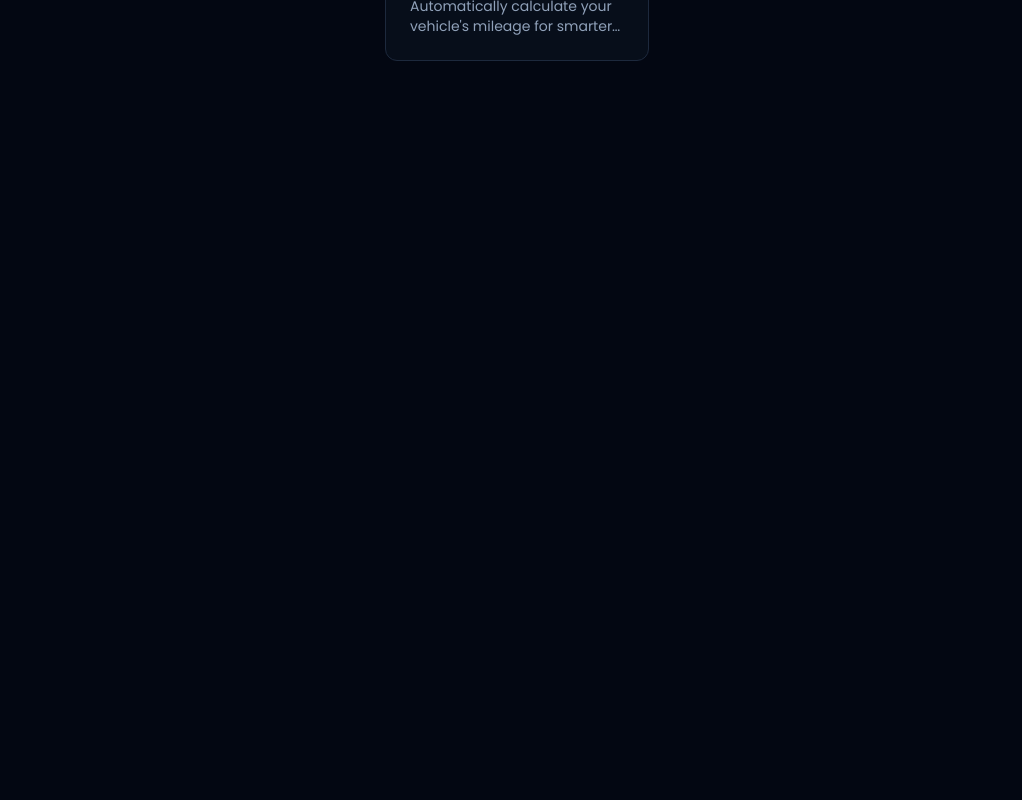
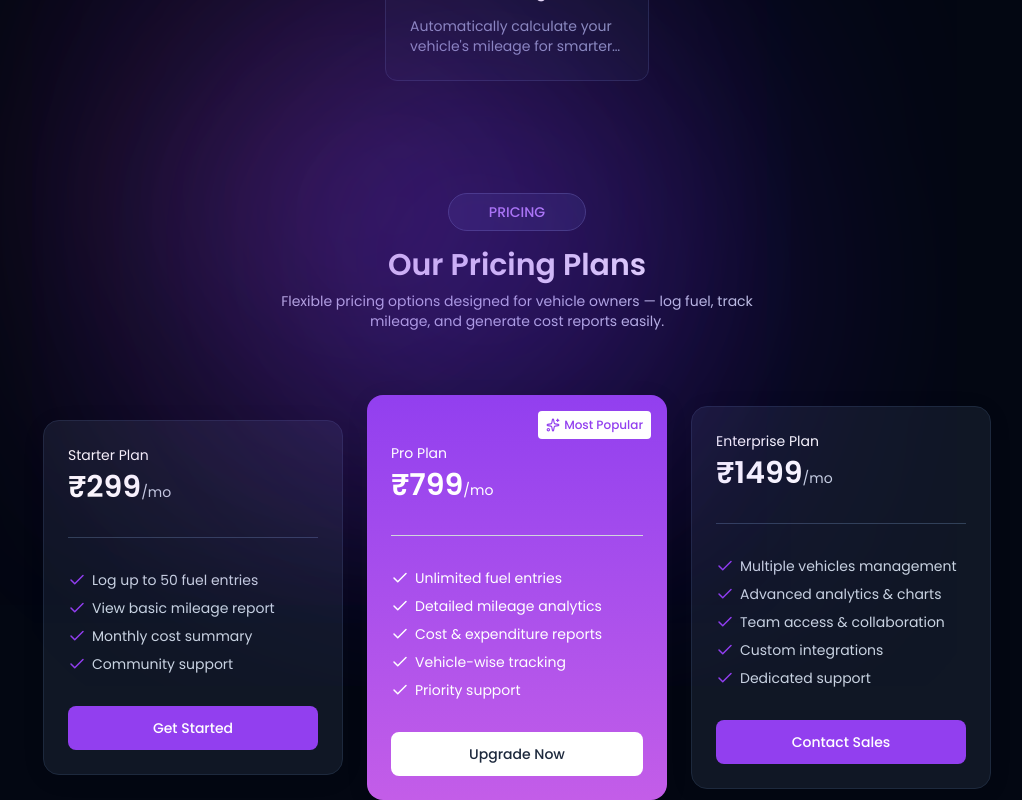
Before and after one commit to Srikant114/FuelLogBook, a React (Vite) app in the folder fuellogbook-client/: page / in a window 1280 px wide. Shown: the part 1348-2148 px from the top of the page, without its empty margins (123-1145 px from the left). Before the commit the page ends 1409 px from the top, so only its background shows below. Built offline with nearby package versions, Linux system fonts and the light colour scheme.

Commit message:
feat-OFe: Added Pricing Details and make a reusable title component for user

```diff
--- /dev/null
+++ b/fuellogbook-client/src/components/common/TitleUser.jsx
@@ -0,0 +1,22 @@
+import React from 'react'
+
+const TitleUser = ({heading, title, description }) => {
+  return (
+    <>
+    <p className="text-center font-medium text-[var(--color-primary)] dark:text-[var(--color-primary-light)] mt-28 px-10 py-2 rounded-full bg-slate-50 dark:bg-slate-900 border border-slate-300 dark:border-slate-700 w-max mx-auto">
+        {heading}
+      </p>
+
+      <h3 className="text-3xl font-semibold text-center mx-auto mt-4">
+        {title}
+      </h3>
+
+      <p className="text-slate-600 dark:text-slate-300 text-center mt-2 max-w-lg mx-auto">
+        {description}
+      </p>
+    </>
+
+  )
+}
+
+export default TitleUser
--- a/fuellogbook-client/src/components/user/FeaturesSection.jsx
+++ b/fuellogbook-client/src/components/user/FeaturesSection.jsx
@@ -1,20 +1,12 @@
 import React from "react";
 import { featuresData } from "../../data/featuresData";
+import TitleUser from "../common/TitleUser";
 
 const FeaturesSection = () => {
   return (
     <>
-      <p className="text-center font-medium text-[var(--color-primary)] dark:text-[var(--color-primary-light)] mt-28 px-10 py-2 rounded-full bg-slate-50 dark:bg-slate-900 border border-slate-300 dark:border-slate-700 w-max mx-auto">
-        FEATURES
-      </p>
 
-      <h3 className="text-3xl font-semibold text-center mx-auto mt-4">
-        Built for builders
-      </h3>
-
-      <p className="text-slate-600 dark:text-slate-300 text-center mt-2 max-w-lg mx-auto">
-        Components, patterns and pages — everything you need to ship.
-      </p>
+    <TitleUser heading="FEATURES" title=" Built for Smart Drivers" description="Log fuel, calculate mileage, and generate insightful reports for all your vehicles."/>
 
       <div className="flex flex-wrap items-center justify-center gap-6 md:gap-4 mt-10 px-6 md:px-16 lg:px-24 xl:px-32">
         {featuresData?.map((feature, index) => (
--- /dev/null
+++ b/fuellogbook-client/src/components/user/PricingSection.jsx
@@ -0,0 +1,106 @@
+import React from 'react'
+import { SparklesIcon } from 'lucide-react'
+import { useThemeContext } from '../../context/ThemeContext'
+
+import TitleUser from '../common/TitleUser'
+import { pricingData } from '../../data/pricingData'
+import { colorSplash, colorSplashLight } from '../../assets'
+
+const PricingSection = () => {
+  const { theme } = useThemeContext()
+
+  return (
+    <div className='relative'>
+      <img
+        className="absolute -mt-20 md:-mt-100 md:left-20 pointer-events-none"
+        src={theme === "dark" ? colorSplash : colorSplashLight}
+        alt="color-splash"
+        width={1000}
+        height={1000}
+        priority
+        fetchPriority="high"
+      />
+
+      <TitleUser
+        heading="PRICING"
+        title="Our Pricing Plans"
+        description="Flexible pricing options designed for vehicle owners — log fuel, track mileage, and generate cost reports easily."
+      />
+
+      <div className="flex flex-wrap items-center justify-center gap-6 mt-16">
+        {pricingData.map((plan, index) => (
+          <div
+            key={index}
+            className={`p-6 rounded-2xl max-w-75 w-full shadow-[0px_4px_26px] shadow-black/6 ${
+              plan.mostPopular
+                ? "relative pt-12 bg-gradient-to-b from-[var(--color-primary)] to-[var(--color-secondary)]"
+                : "bg-white/50 dark:bg-gray-800/50 border border-slate-200 dark:border-slate-800"
+            }`}
+          >
+            {plan.mostPopular && (
+              <div
+                className="flex items-center text-xs gap-1 py-1.5 px-2 absolute top-4 right-4 rounded bg-white font-medium"
+                style={{ color: "var(--color-primary)" }}
+              >
+                <SparklesIcon size={14} />
+                <p>Most Popular</p>
+              </div>
+            )}
+
+            <p className={plan.mostPopular ? "text-white" : ""}>{plan.title}</p>
+            <h4
+              className={`text-3xl font-semibold mt-1 ${
+                plan.mostPopular ? "text-white" : ""
+              }`}
+            >
+              ₹{plan.price}
+              <span
+                className={`font-normal text-sm ${
+                  plan.mostPopular ? "text-white" : "text-slate-300"
+                }`}
+              >
+                /mo
+              </span>
+            </h4>
+
+            <hr
+              className={`my-8 ${
+                plan.mostPopular
+                  ? "border-gray-300"
+                  : "border-slate-300 dark:border-slate-700"
+              }`}
+            />
+
+            <div
+              className={`space-y-2 ${
+                plan.mostPopular ? "text-white" : "text-slate-600 dark:text-slate-300"
+              }`}
+            >
+              {plan.features.map((feature, index) => (
+                <div key={index} className="flex items-center gap-1.5">
+                  <feature.icon
+                    size={18}
+                    className={plan.mostPopular ? "text-white" : "text-[var(--color-primary)]"}
+                  />
+                  <span>{feature.name}</span>
+                </div>
+              ))}
+            </div>
+
+            <button
+              className={`transition w-full py-3 rounded-lg font-medium mt-8 ${
+                plan.mostPopular
+                  ? "bg-white hover:bg-slate-100 text-slate-800"
+                  : "bg-[var(--color-primary)] hover:bg-[var(--color-primary-dark)] text-white"
+              }`}
+            >
+              <span>{plan.buttonText}</span>
+            </button>
+          </div>
+        ))}
+      </div>
+    </div>
+  )
+}
+
+export default PricingSection
--- /dev/null
+++ b/fuellogbook-client/src/data/pricingData.js
@@ -0,0 +1,40 @@
+import { CheckIcon } from "lucide-react";
+
+export const pricingData = [
+  {
+    title: "Starter Plan",
+    price: 299,
+    features: [
+      { name: "Log up to 50 fuel entries", icon: CheckIcon },
+      { name: "View basic mileage report", icon: CheckIcon },
+      { name: "Monthly cost summary", icon: CheckIcon },
+      { name: "Community support", icon: CheckIcon },
+    ],
+    buttonText: "Get Started",
+  },
+  {
+    title: "Pro Plan",
+    price: 799,
+    mostPopular: true,
+    features: [
+      { name: "Unlimited fuel entries", icon: CheckIcon },
+      { name: "Detailed mileage analytics", icon: CheckIcon },
+      { name: "Cost & expenditure reports", icon: CheckIcon },
+      { name: "Vehicle-wise tracking", icon: CheckIcon },
+      { name: "Priority support", icon: CheckIcon },
+    ],
+    buttonText: "Upgrade Now",
+  },
+  {
+    title: "Enterprise Plan",
+    price: 1499,
+    features: [
+      { name: "Multiple vehicles management", icon: CheckIcon },
+      { name: "Advanced analytics & charts", icon: CheckIcon },
+      { name: "Team access & collaboration", icon: CheckIcon },
+      { name: "Custom integrations", icon: CheckIcon },
+      { name: "Dedicated support", icon: CheckIcon },
+    ],
+    buttonText: "Contact Sales",
+  },
+];
--- a/fuellogbook-client/src/pages/user/Home.jsx
+++ b/fuellogbook-client/src/pages/user/Home.jsx
@@ -2,6 +2,7 @@ import React from 'react'
 import NavbarUser from '../../components/user/NavbarUser'
 import HeroSection from '../../components/user/HeroSection'
 import FeaturesSection from '../../components/user/FeaturesSection'
+import PricingSection from '../../components/user/PricingSection'
 
 const Home = () => {
   return (
@@ -9,6 +10,7 @@ const Home = () => {
         <NavbarUser/>
         <HeroSection/>
         <FeaturesSection/>
+        <PricingSection/>
     </>
   )
 }
```
